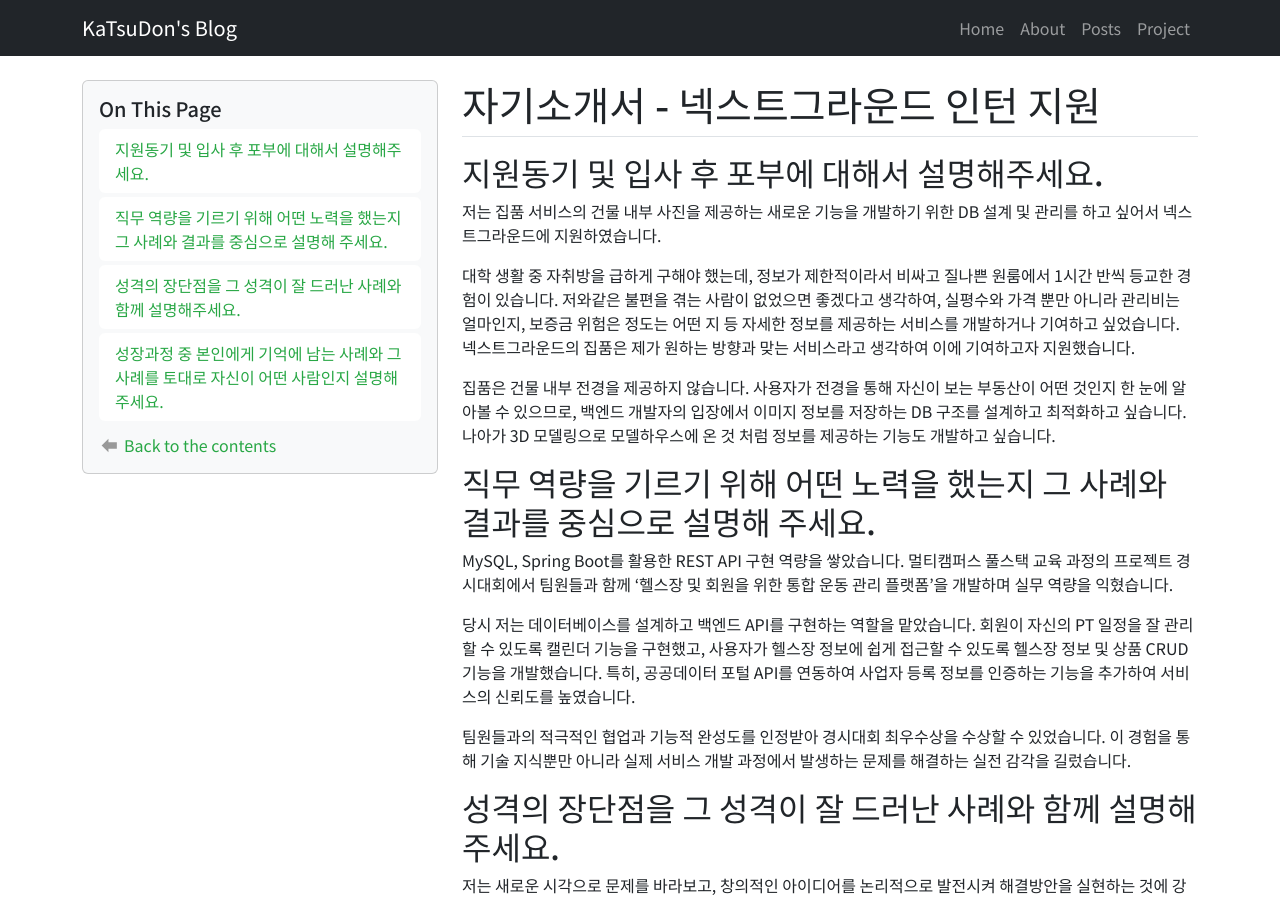
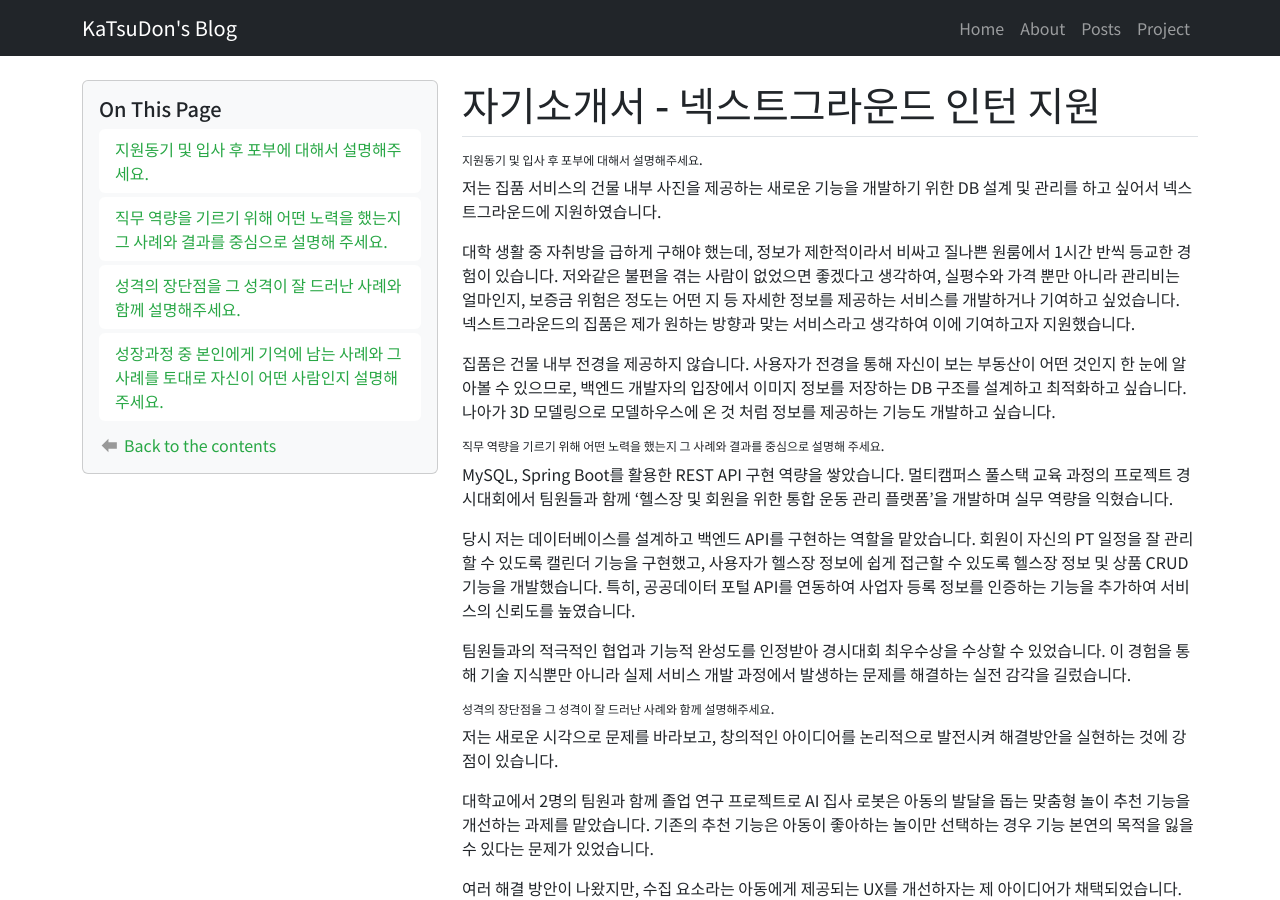
Before and after one commit to Katsudon8991/katsudon8991.github.io, a Jekyll site: the page built from _projects/nextground.md, in a window 1280 px wide and 900 px high. Built offline with Jekyll 4.4.1, drawn with Linux system fonts in a browser that asks for light colours.

Commit message:
edited nextground

```diff
--- a/_projects/nextground.md
+++ b/_projects/nextground.md
@@ -2,21 +2,24 @@
 title : 자기소개서 - 넥스트그라운드 인턴 지원
 ---
 
-<h2>지원동기 및 입사 후 포부에 대해서 설명해주세요.</h2>
+<h2 style="font-size: 12px">지원동기 및 입사 후 포부에 대해서 설명해주세요.</h2>
+
 저는 집품 서비스의 건물 내부 사진을 제공하는 새로운 기능을 개발하기 위한 DB 설계 및 관리를 하고 싶어서 넥스트그라운드에 지원하였습니다.
 
 대학 생활 중 자취방을 급하게 구해야 했는데, 정보가 제한적이라서 비싸고 질나쁜 원룸에서 1시간 반씩 등교한 경험이 있습니다. 저와같은 불편을 겪는 사람이 없었으면 좋겠다고 생각하여, 실평수와 가격 뿐만 아니라 관리비는 얼마인지, 보증금 위험은 정도는 어떤 지 등 자세한 정보를 제공하는 서비스를 개발하거나 기여하고 싶었습니다. 넥스트그라운드의 집품은 제가 원하는 방향과 맞는 서비스라고 생각하여 이에 기여하고자 지원했습니다.
 
 집품은 건물 내부 전경을 제공하지 않습니다. 사용자가 전경을 통해 자신이 보는 부동산이 어떤 것인지 한 눈에 알아볼 수 있으므로, 백엔드 개발자의 입장에서 이미지 정보를 저장하는 DB 구조를 설계하고 최적화하고 싶습니다. 나아가 3D 모델링으로 모델하우스에 온 것 처럼 정보를 제공하는 기능도 개발하고 싶습니다.
 
-<h2>직무 역량을 기르기 위해 어떤 노력을 했는지 그 사례와 결과를 중심으로 설명해 주세요.</h2>
+<h2 style="font-size: 12px">직무 역량을 기르기 위해 어떤 노력을 했는지 그 사례와 결과를 중심으로 설명해 주세요.</h2>
+
 MySQL, Spring Boot를 활용한 REST API 구현 역량을 쌓았습니다. 멀티캠퍼스 풀스택 교육 과정의 프로젝트 경시대회에서 팀원들과 함께 ‘헬스장 및 회원을 위한 통합 운동 관리 플랫폼’을 개발하며 실무 역량을 익혔습니다.
 
 당시 저는 데이터베이스를 설계하고 백엔드 API를 구현하는 역할을 맡았습니다. 회원이 자신의 PT 일정을 잘 관리할 수 있도록 캘린더 기능을 구현했고, 사용자가 헬스장 정보에 쉽게 접근할 수 있도록 헬스장 정보 및 상품 CRUD 기능을 개발했습니다. 특히, 공공데이터 포털 API를 연동하여 사업자 등록 정보를 인증하는 기능을 추가하여 서비스의 신뢰도를 높였습니다.
 
 팀원들과의 적극적인 협업과 기능적 완성도를 인정받아 경시대회 최우수상을 수상할 수 있었습니다. 이 경험을 통해 기술 지식뿐만 아니라 실제 서비스 개발 과정에서 발생하는 문제를 해결하는 실전 감각을 길렀습니다.
 
-<h2>성격의 장단점을 그 성격이 잘 드러난 사례와 함께 설명해주세요.</h2>
+<h2 style="font-size: 12px">성격의 장단점을 그 성격이 잘 드러난 사례와 함께 설명해주세요.</h2>
+
 저는 새로운 시각으로 문제를 바라보고, 창의적인 아이디어를 논리적으로 발전시켜 해결방안을 실현하는 것에 강점이 있습니다.
 
 대학교에서 2명의 팀원과 함께 졸업 연구 프로젝트로 AI 집사 로봇은 아동의 발달을 돕는 맞춤형 놀이 추천 기능을 개선하는 과제를 맡았습니다. 기존의 추천 기능은 아동이 좋아하는 놀이만 선택하는 경우 기능 본연의 목적을 잃을 수 있다는 문제가 있었습니다.
@@ -25,7 +28,7 @@
 
 저는 차가워 보이는 인상을 가지고 있는 것이 단점입니다. CAP@ 직업훈련 단체교육을 받을 때, 강사님이 농담해도 잘 웃지 않아서 차가운 인상을 준다고 말씀하셨습니다. 이 문제는 자기소개나 말을 할 때 농담을 섞는 등의 방법으로 해결하고 있습니다.
 
-<h2>성장과정 중 본인에게 기억에 남는 사례와 그 사례를 토대로 자신이 어떤 사람인지 설명해 주세요.</h2>
+<h2 style="font-size: 12px">성장과정 중 본인에게 기억에 남는 사례와 그 사례를 토대로 자신이 어떤 사람인지 설명해 주세요.</h2>
 
 저는 역지사지의 자세로 상대방의 처지를 파악하고 배려할 수 있는 사람입니다.
 
```
